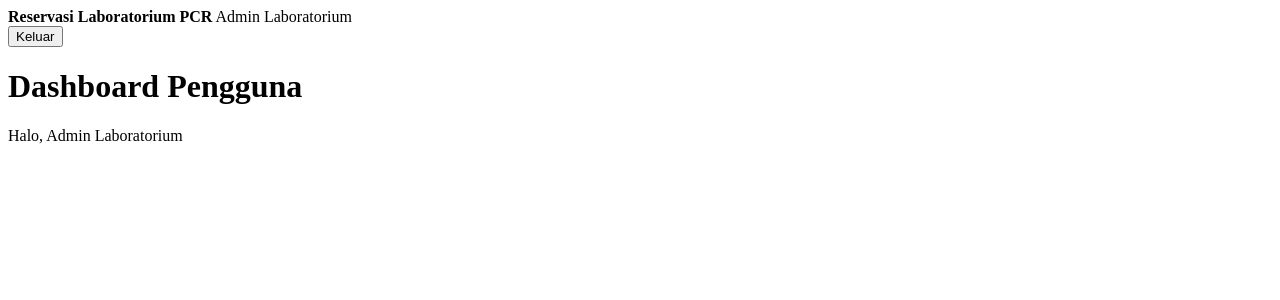
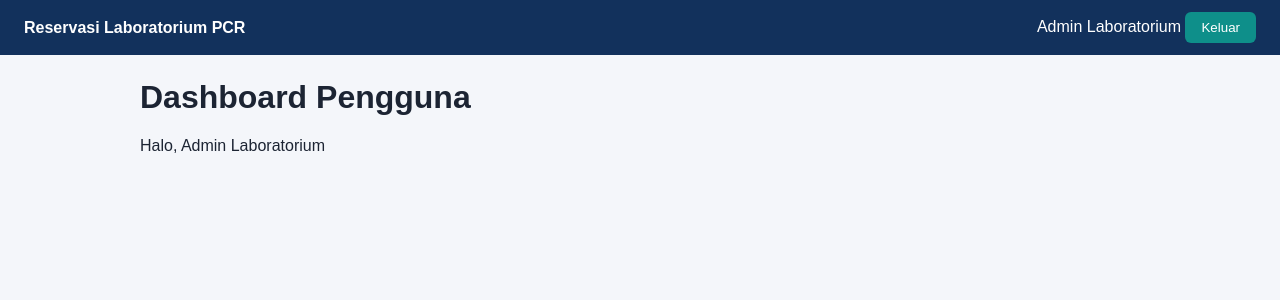
Before and after one commit to ilham25si-web/SIRELAB-RESERVASI-LAB, a Laravel app: page / in a window 1280 px wide. Shown: the top 300 px of the page. Run offline with Laravel 12, Linux system fonts and the light colour scheme; a user stored in the database is signed in; data comes from the database, SQL or seed files in the repository; parts of the project's set-up code (start-up, migrations or seed data) failed here and were passed over.

Commit message:
menambahkan css dasar pada layout

```diff
--- /dev/null
+++ b/public/css/style.css
@@ -0,0 +1,34 @@
+body {
+    margin: 0;
+    font-family: Arial, sans-serif;
+    background: #f4f6fa;
+    color: #1c2433;
+}
+
+header {
+    display: flex;
+    justify-content: space-between;
+    align-items: center;
+    padding: 12px 24px;
+    background: #12315c;
+    color: #fff;
+}
+
+header form {
+    margin: 0;
+}
+
+button {
+    padding: 8px 16px;
+    border: 0;
+    border-radius: 6px;
+    background: #0e8f8a;
+    color: #fff;
+    cursor: pointer;
+}
+
+main {
+    max-width: 1000px;
+    margin: 24px auto;
+    padding: 0 16px;
+}
--- a/resources/views/layouts/app.blade.php
+++ b/resources/views/layouts/app.blade.php
@@ -1,6 +1,7 @@
 <!DOCTYPE html>
 <html lang="id">
 <head>
+    <link rel="stylesheet" href="{{ asset('css/style.css') }}">
     <meta charset="utf-8">
     <meta name="viewport" content="width=device-width, initial-scale=1">
     <title>@yield('judul') - Reservasi Laboratorium PCR</title>
@@ -8,12 +9,13 @@
 <body>
     <header>
         <strong>Reservasi Laboratorium PCR</strong>
+        <div>
         <span>{{ auth()->user()->nama }}</span>
-
-        <form method="POST" action="{{ route('logout') }}">
+        <form method="POST" action="{{ route('logout') }}" style="display:inline">
             @csrf
             <button type="submit">Keluar</button>
         </form>
+    </div>
     </header>
 
     <main>
```
Also changed, not shown: resources/css/style.css (added, +32 -0 lines).
